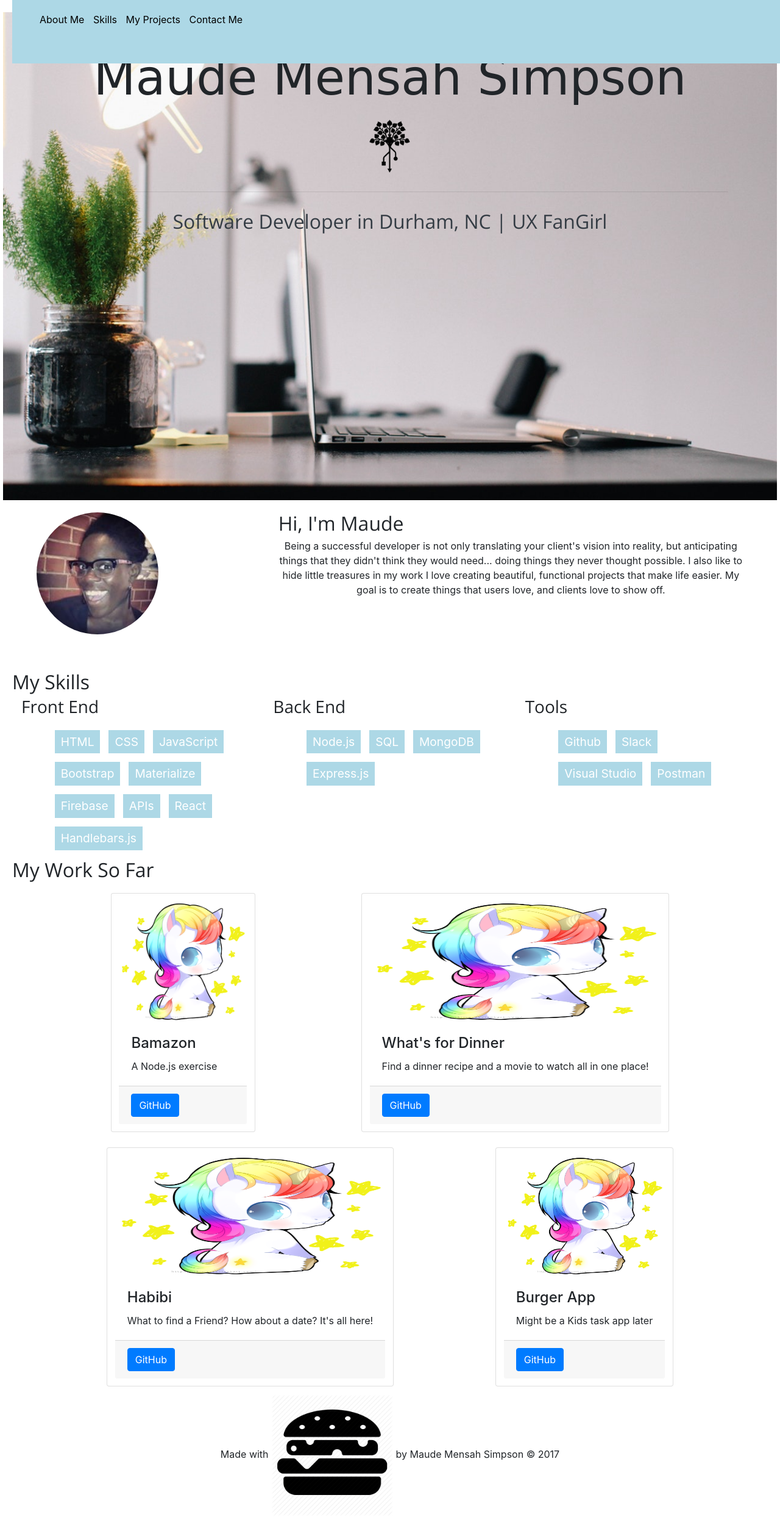
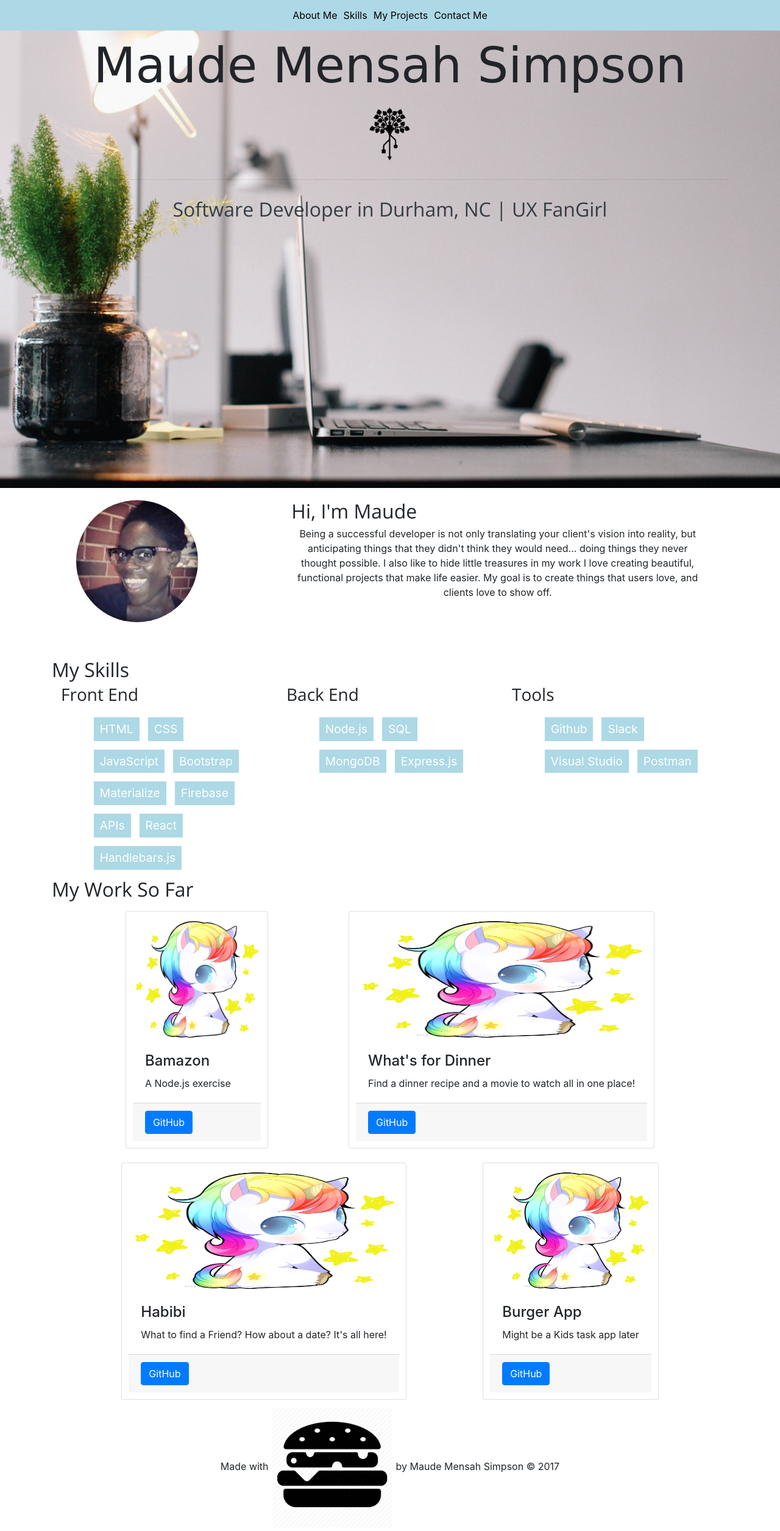
Before and after one commit to maudem/maudem.github.io, a plain HTML site: page index.html in a window 1280 px wide. Shown: the whole page at 61% size. Drawn offline with nearby package versions, Linux system fonts and the light colour scheme; a script that the page names is missing; a web font is replaced by a local one.

Commit message:
fixed padding

```diff
--- a/assets/css/main.css
+++ b/assets/css/main.css
@@ -1,6 +1,4 @@
 body {
-	margin: 0px;
-	padding: 20px;
 	overflow-x: hidden;
 }
 
@@ -12,20 +10,19 @@ body {
 
 .navbar{
     position: fixed;
-    top: 0px;
+    top: 0;
     width: 100%;
-    display: inline-block;
+    display: flex;
     justify-content: center;
-    padding: 20px 40px 60px;
     border-bottom: 2px;
     z-index: 2;
-
     background-color: lightblue;
 }
 
 .navbar a {
     padding: 5px;
     color: black;
+    text-decoration: none;
 }
 
 /* intro */
@@ -35,7 +32,7 @@ body {
     width: 100%;
     background: url("../images/backgrounds/workspace.jpeg") no-repeat center;
     background-size: cover;
-    margin-bottom: 0;
+    margin: 0;
     display: flex;
     flex-direction: column;
     text-align: center;
@@ -65,6 +62,13 @@ h2, h3{
 	height:100px;
 }
 
+#container {
+     margin: 0;
+	padding: 20px;
+}
+
+
+/* About */
 #profilePic {
 	border-bottom-color: lightsteelblue;
 
@@ -84,6 +88,8 @@ h2, h3{
 
 img {
     height: 200px;
+}
+img {
     max-width: 20px, 20px;
 }
 
@@ -116,6 +122,7 @@ img {
 	font-size: 1.2em;
 }
 
+/* portfolio cards */
 #portfolio {
 	margin: 10em, 2em;
 	display: flex;
@@ -123,9 +130,16 @@ img {
 	justify-content: space-evenly;
 }
 
+
 .card {
 	margin: 1%;
-	padding: 1%;
+    padding: 1%;
+
+}
+
+#card-img{
+    max-width: 100%;
+
 }
 
 .card-footer {
@@ -142,8 +156,8 @@ div.footer {
 	clear: both;
 }
 
-#portfolio {
+/* #portfolio {
     display: inline-flex;
     flex-direction: row;
 
-}
+} */
--- a/index.html
+++ b/index.html
@@ -31,7 +31,7 @@
             <a href="#about">About Me</a>
             <a href="#skills">Skills</a>
             <a href="#projects">My Projects</a>
-            <a href="contact">Contact Me</a>
+            <a href="#contact">Contact Me</a>
         </div>
 
         <!--Header -->
@@ -48,6 +48,7 @@
             </div>
         </div>
 
+        <div class="container">
             <!-- About Me -->
             <div id="about" class="panel">
                 <div class="row">
@@ -108,7 +109,7 @@
             <div id="portfolio">
                 <!--cards  -->
                 <div class="card">
-                <img class="card-img" src="assets/images/uni_butt.png" alt="Card image cap">
+                    <img class="card-img-top" src="assets/images/uni_butt.png" alt="Card image cap">
                     <div class="card-body">
                         <h4 class="card-title">Bamazon</h4>
                         <p class="card-text">A Node.js exercise</p>
@@ -119,7 +120,7 @@
                 </div>
 
                 <div class="card">
-                <img class="card-img" src="assets/images/uni_butt.png" alt="Card image cap">
+                    <img class="card-img-top" src="assets/images/uni_butt.png" alt="Card image cap">
                     <div class="card-body">
                         <h4 class="card-title">What's for Dinner</h4>
                         <p class="card-text">Find a dinner recipe and a movie to watch all in one place!</p>
@@ -130,7 +131,7 @@
                 </div>
 
                 <div class="card">
-                <img class="card-img" src="assets/images/uni_butt.png" alt="Card image cap">
+                    <img class="card-img-top" src="assets/images/uni_butt.png" alt="Card image cap">
                     <div class="card-body">
                         <h4 class="card-title">Habibi</h4>
                         <p class="card-text">What to find a Friend? How about a date? It's all here!</p>
@@ -141,7 +142,7 @@
                 </div>
 
                 <div class="card">
-                <img class="card-img" src="assets/images/uni_butt.png" alt="Card image cap">
+                    <img class="card-img-top" src="assets/images/uni_butt.png" alt="Card image cap">
                     <div class="card-body">
                         <h4 class="card-title">Burger App</h4>
                         <p class="card-text">Might be a Kids task app later</p>
@@ -150,7 +151,10 @@
                         <a href="https://github.com/maudem" class="btn btn-primary">GitHub</a>
                     </div>
                 </div>
-        </div>
+
+            </div><!-- end portfolio section -->
+        </div><!-- end container -->
+
 
         <!-- footer -->
         <div class="footer">
```
Lines whose indentation alone changed are shown as unchanged.
